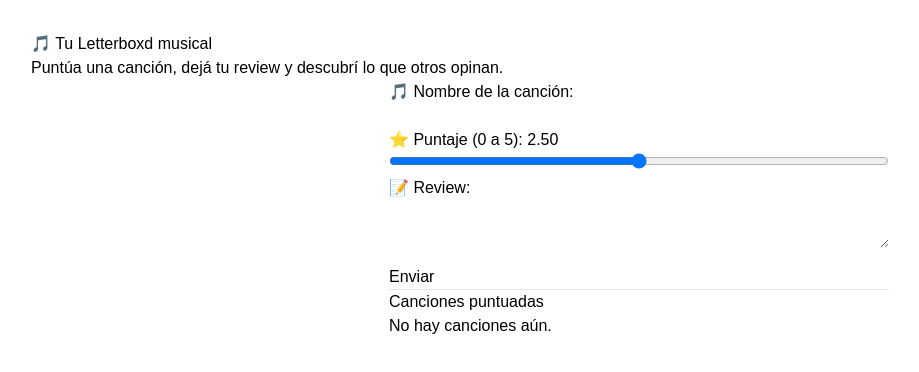
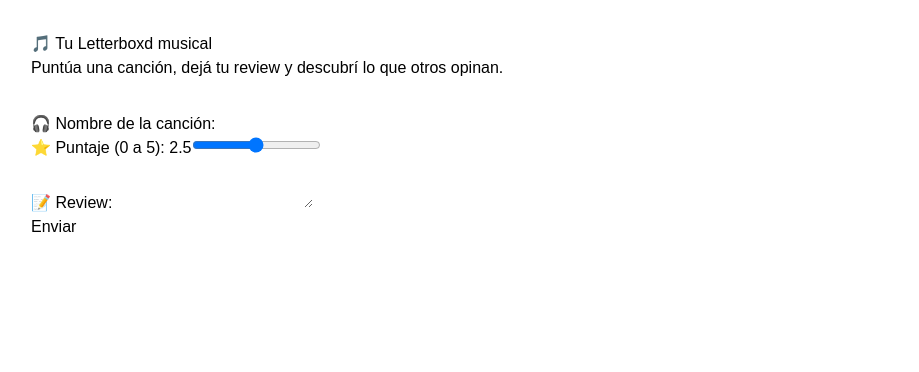
Before and after one commit to valencipriota/musicapp, a Next.js app: page / in a window 1280 px wide. Shown: the top 372 px of the page, without its empty margins (1-920 px from the left). Built offline with nearby package versions, Linux system fonts and the light colour scheme.

Commit message:
Conecto formulario a Supabase

```diff
--- a/app/components/SongForm.tsx
+++ b/app/components/SongForm.tsx
@@ -1,64 +1,57 @@
-import { useState, useEffect } from "react";
+'use client'
+import { useState } from 'react'
+import { supabase } from '../../supabaseClient'
 
 export default function SongForm() {
-  const [song, setSong] = useState("");
-  const [rating, setRating] = useState(2.5);
-  const [review, setReview] = useState("");
-  const [success, setSuccess] = useState(false);
-  const [reviews, setReviews] = useState([]);
+  const [song, setSong] = useState('')
+  const [rating, setRating] = useState(2.5)
+  const [review, setReview] = useState('')
+  const [status, setStatus] = useState<'idle' | 'loading' | 'success' | 'error'>('idle')
 
-  useEffect(() => {
-    const stored = localStorage.getItem("reviews");
-    if (stored) setReviews(JSON.parse(stored));
-  }, []);
+  const handleSubmit = async (e: React.FormEvent) => {
+    e.preventDefault()
+    setStatus('loading')
 
-  function handleSubmit(e) {
-    e.preventDefault();
-    const newReview = { song, rating, review };
-    const updated = [newReview, ...reviews];
-    setReviews(updated);
-    localStorage.setItem("reviews", JSON.stringify(updated));
-    setSuccess(true);
-    setSong("");
-    setRating(2.5);
-    setReview("");
-    setTimeout(() => setSuccess(false), 3000);
+    const { error } = await supabase.from('reviews').insert([{ song, rating, review }])
+
+    if (error) {
+      console.error(error)
+      setStatus('error')
+    } else {
+      setStatus('success')
+      setSong('')
+      setRating(2.5)
+      setReview('')
+    }
   }
 
   return (
-    <div style={{ maxWidth: 500, margin: "0 auto", fontFamily: "sans-serif" }}>
-      <form onSubmit={handleSubmit}>
+    <form onSubmit={handleSubmit} style={{ marginTop: '2rem' }}>
       <label>
-          <span role="img" aria-label="note">🎵</span> Nombre de la canción:
-          <input value={song} onChange={e => setSong(e.target.value)} required style={{ width: "100%" }} />
+        🎧 Nombre de la canción:
+        <input value={song} onChange={(e) => setSong(e.target.value)} required />
       </label>
-
+      <br />
       <label>
-          <span role="img" aria-label="star">⭐</span> Puntaje (0 a 5): {rating.toFixed(2)}
-          <input type="range" min="0" max="5" step="0.25" value={rating} onChange={e => setRating(parseFloat(e.target.value))} style={{ width: "100%" }} />
+        ⭐ Puntaje (0 a 5): {rating}
+        <input
+          type="range"
+          min="0"
+          max="5"
+          step="0.25"
+          value={rating}
+          onChange={(e) => setRating(parseFloat(e.target.value))}
+        />
       </label>
-
+      <br />
       <label>
-          <span role="img" aria-label="review">📝</span> Review:
-          <textarea value={review} onChange={e => setReview(e.target.value)} required style={{ width: "100%" }} />
+        📝 Review:
+        <textarea value={review} onChange={(e) => setReview(e.target.value)} required />
       </label>
-
-        <button type="submit" style={{ marginTop: 10 }}>Enviar</button>
+      <br />
+      <button type="submit">Enviar</button>
+      {status === 'success' && <p style={{ color: 'green' }}>✅ ¡Review enviada y guardada!</p>}
+      {status === 'error' && <p style={{ color: 'red' }}>❌ Hubo un error. Revisá la consola.</p>}
     </form>
-
-      {success && <p style={{ color: "green" }}>✅ ¡Review enviada!</p>}
-
-      <hr />
-      <h2>Canciones puntuadas</h2>
-      {reviews.length === 0 && <p>No hay canciones aún.</p>}
-      <ul>
-        {reviews.map((r, i) => (
-          <li key={i} style={{ marginBottom: 10 }}>
-            <strong>{r.song}</strong> — ⭐ {r.rating}/5<br />
-            <em>{r.review}</em>
-          </li>
-        ))}
-      </ul>
-    </div>
-  );
+  )
 }
--- a/package.json
+++ b/package.json
@@ -9,6 +9,7 @@
     "lint": "next lint"
   },
   "dependencies": {
+    "@supabase/supabase-js": "^2.49.9",
     "autoprefixer": "^10.4.14",
     "next": "14.0.4",
     "postcss": "^8.4.21",
--- /dev/null
+++ b/supabaseClient.ts
@@ -0,0 +1,7 @@
+// supabaseClient.ts
+import { createClient } from '@supabase/supabase-js'
+
+const supabaseUrl = 'https://fxbreonhlblefuilcimvp.supabase.co'
+const supabaseAnonKey = 'eyJhbGciOiJIUzI1NiIsInR5cCI6IkpXVCJ9.eyJpc3MiOiJzdXBhYmFzZSIsInJlZiI6ImZ4YnJlb25obGJlZnVpbGNpbXZwIiwicm9sZSI6ImFub24iLCJpYXQiOjE3NDg5NjYzMzUsImV4cCI6MjA2NDU0MjMzNX0.SEDfm3JItZvLjveIJEDdSvHsz-1zX3_XQ3Q2YONSxV4'
+
+export const supabase = createClient(supabaseUrl, supabaseAnonKey)
```
Also changed, not shown: 1 other file (tests, documents, lock files or other folders). Lines whose indentation alone changed are shown as unchanged.
